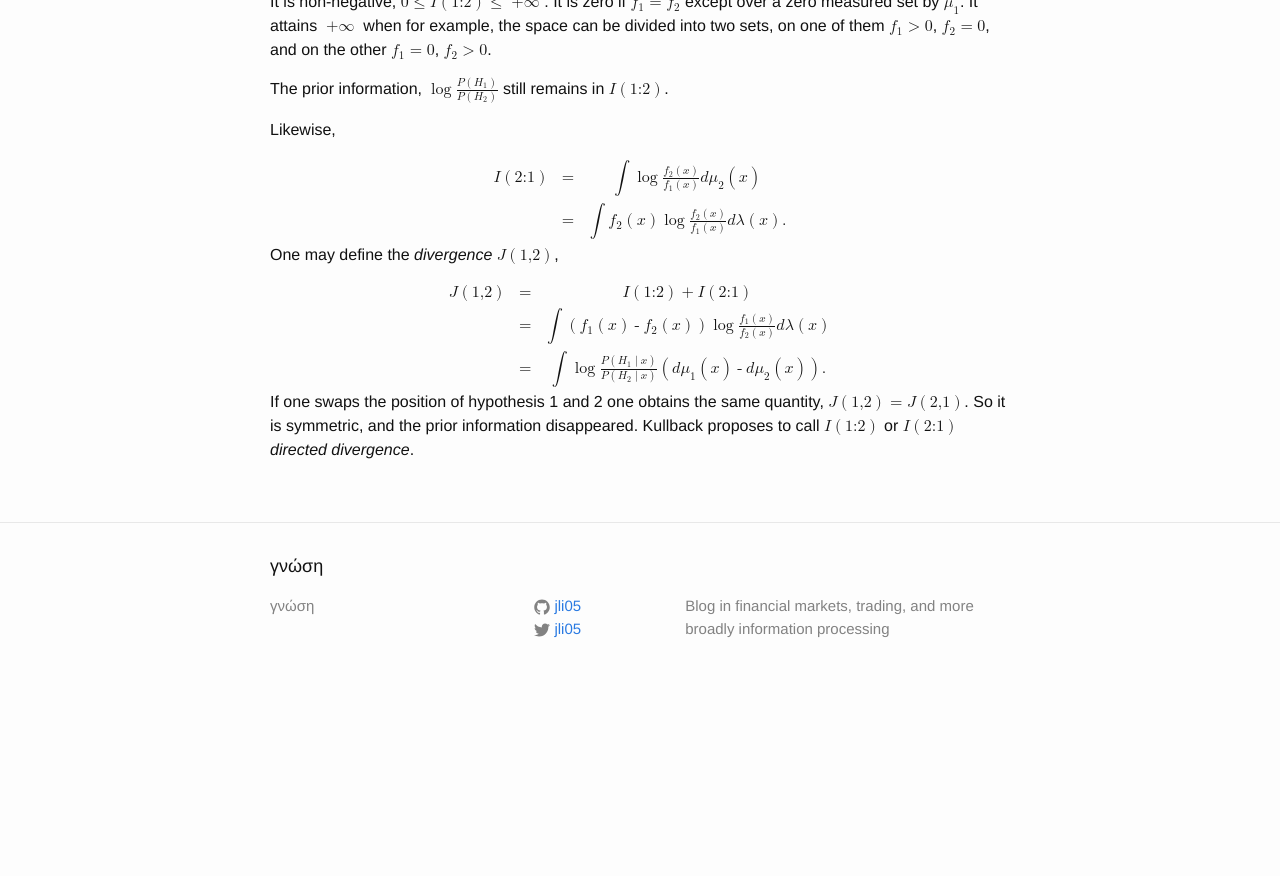
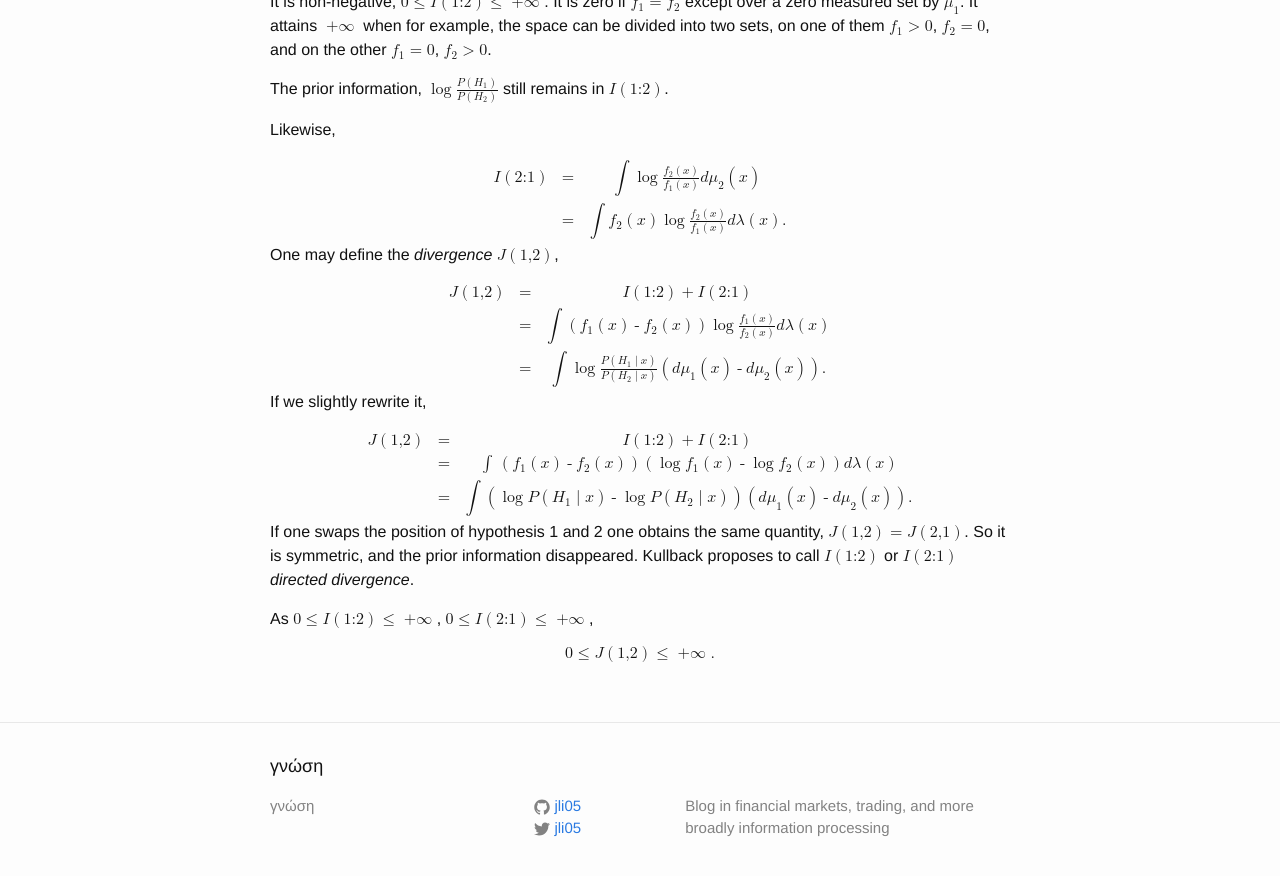
Before and after one commit to jli05/jli05.github.io, a Jekyll site: the page built from _posts/2023-11-03-Kullback-Book.md, in a window 1280 px wide and 900 px high, scrolled down 927 px. Shown: the top 876 px of the window. Built offline with Jekyll 4.4.1, drawn with Linux system fonts in a browser that asks for light colours; before the commit the page ends 1627 px from its top, so only the background shows below that.

Commit message:
add rewriting

```diff
--- a/_posts/2023-11-03-Kullback-Book.md
+++ b/_posts/2023-11-03-Kullback-Book.md
@@ -198,4 +198,49 @@
 </mtable>
 </math>
 
+If we slightly rewrite it,
+
+<math display="block">
+<mtable>
+<mtr>
+<mtd>
+<mi>J</mi><mo>(</mo><mn>1,2</mn><mo>)</mo>
+</mtd>
+<mtd><mo>=</mo></mtd>
+<mtd columnalign="left"><mrow><mi>I</mi><mo>(</mo><mn>1:2</mn><mo>)</mo><mo>+</mo><mi>I</mi><mo>(</mo><mn>2:1</mn><mo>)</mo></mrow></mtd>
+</mtr>
+<mtr>
+<mtd></mtd>
+<mtd><mo>=</mo></mtd>
+<mtd columnalign="left">
+<mrow>
+<mo stretchy="true">&int;</mo>
+<mo>(</mo><msub><mi>f</mi><mi>1</mi></msub><mo>(</mo><mi>x</mi><mo>)</mo><mo>-</mo><msub><mi>f</mi><mi>2</mi></msub><mo>(</mo><mi>x</mi><mo>)</mo><mo>)</mo>
+<mo>(</mo><mo>log</mo><mrow><msub><mi>f</mi><mi>1</mi></msub><mo>(</mo><mi>x</mi><mo>)</mo></mrow><mo>-</mo><mo>log</mo><mrow><msub><mi>f</mi><mi>2</mi></msub><mo>(</mo><mi>x</mi><mo>)</mo></mrow><mo>)</mo>
+<mi>d</mi><mi>λ</mi><mo>(</mo><mi>x</mi><mo>)</mo>
+</mrow>
+</mtd>
+</mtr>
+<mtr>
+<mtd></mtd>
+<mtd><mo>=</mo></mtd>
+<mtd columnalign="left">
+<mrow>
+<mo stretchy="true">&int;</mo>
+<mo>(</mo><mo>log</mo><mrow><mi>P</mi><mo>(</mo><msub><mi>H</mi><mi>1</mi></msub><mo>|</mo><mi>x</mi><mo>)</mo></mrow><mo>-</mo><mo>log</mo><mrow><mi>P</mi><mo>(</mo><msub><mi>H</mi><mi>2</mi></msub><mo>|</mo><mi>x</mi><mo>)</mo></mrow><mo>)</mo>
+<mo>(</mo><mi>d</mi><msub><mi>μ</mi><mi>1</mi></msub><mo>(</mo><mi>x</mi><mo>)</mo><mo>-</mo><mi>d</mi><msub><mi>μ</mi><mi>2</mi></msub><mo>(</mo><mi>x</mi><mo>)</mo><mo>)</mo>
+<mtext>.</mtext>
+</mrow>
+</mtd>
+</mtr>
+</mtable>
+</math>
+
 If one swaps the position of hypothesis 1 and 2 one obtains the same quantity, <math><mi>J</mi><mo>(</mo><mn>1,2</mn><mo>)</mo><mo>=</mo><mi>J</mi><mo>(</mo><mn>2,1</mn><mo>)</mo></math>. So it is symmetric, and the prior information disappeared. Kullback proposes to call <math><mi>I</mi><mo>(</mo><mn>1:2</mn><mo>)</mo></math> or <math><mi>I</mi><mo>(</mo><mn>2:1</mn><mo>)</mo></math> *directed divergence*.
+
+As <math><mn>0</mn><mo>&le;</mo><mi>I</mi><mo>(</mo><mn>1:2</mn><mo>)</mo><mo>&le;</mo><mo>+&infin;</mo></math>, <math><mn>0</mn><mo>&le;</mo><mi>I</mi><mo>(</mo><mn>2:1</mn><mo>)</mo><mo>&le;</mo><mo>+&infin;</mo></math>,
+
+<math display="block">
+<mn>0</mn><mo>&le;</mo><mi>J</mi><mo>(</mo><mn>1,2</mn><mo>)</mo><mo>&le;</mo><mo>+&infin;</mo>
+<mtext>.</mtext>
+</math>
```
